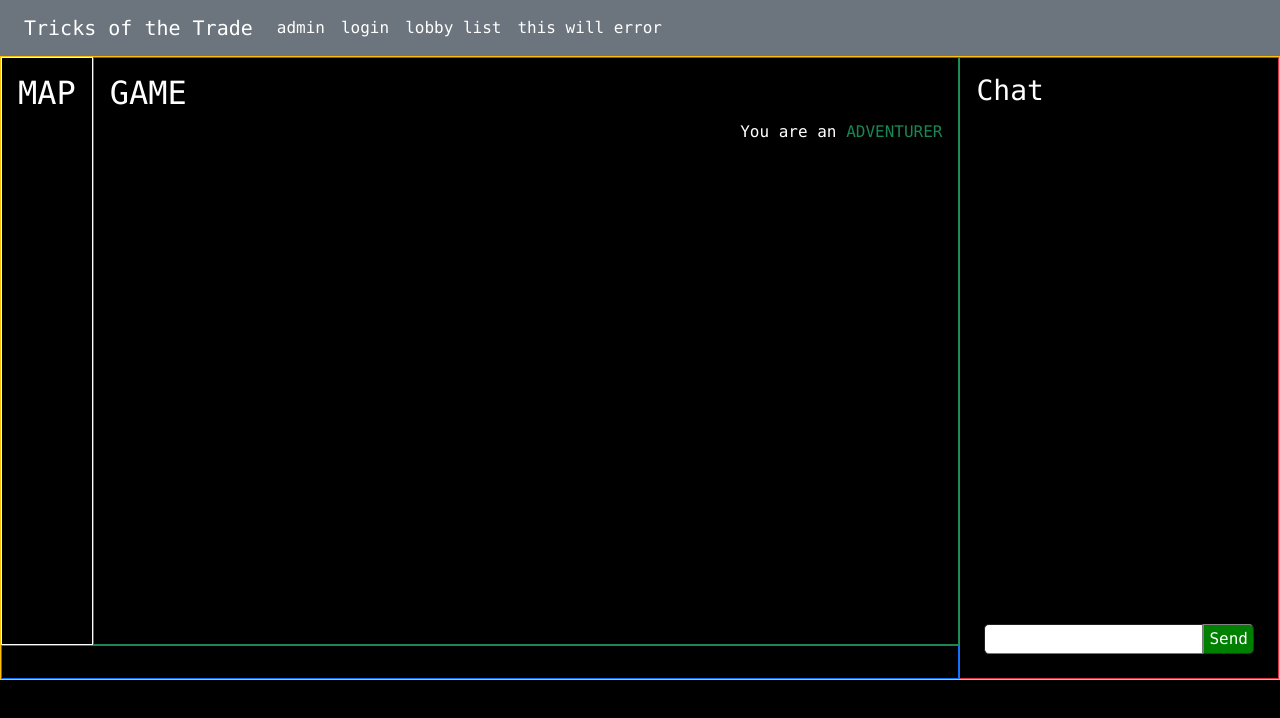
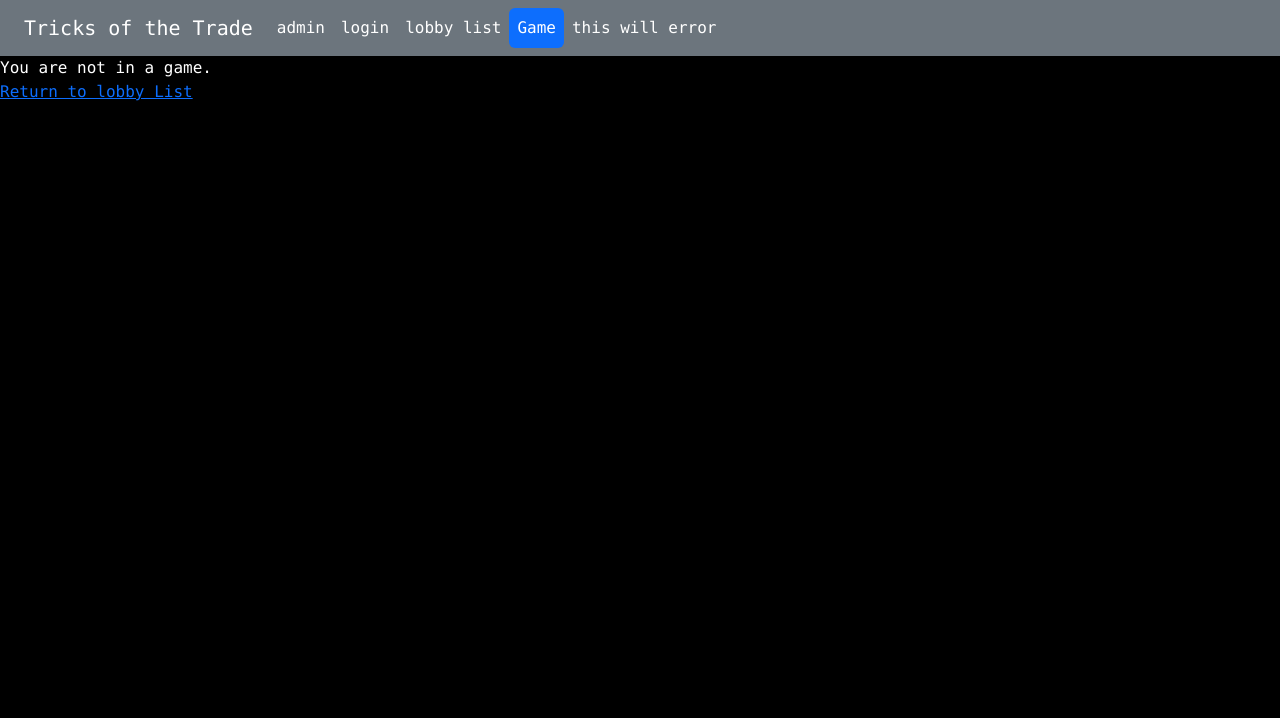
Before and after one commit to phinziegler/Senior-Project-Group-18, a React (Create React App) app: page /game in a window 1280 px wide. Shown: the top 718 px of the page. Built offline with nearby package versions, Linux system fonts and the light colour scheme.

Commit message:
sabotage front end

```diff
--- a/src/client/components/GamePage.tsx
+++ b/src/client/components/GamePage.tsx
@@ -11,6 +11,8 @@ import Chat from "./Chat";
 import { GET } from "../tools/fetch";
 import requestUrl from "../tools/requestUrl";
 import ServerRoutes from "../../shared/ServerRoutes";
+import { Link } from "react-router-dom";
+import GamePlayer from "./GamePlayer";
 
 interface GameProps {
     user: User | null
@@ -22,17 +24,21 @@ interface GameState {
     currentRoom: Room | null,
     players: string[];
     torchAssignments: string[];
+    traitors: string[],
     role: Role;
     sabotages: number;
     lobbyId: string;
     rows: number,
-    cols: number
+    cols: number,
+    sabotaging: boolean,
+    isSabotaged: Set<string>
 }
 
 export default class GamePage extends React.Component<GameProps, GameState> {
     constructor(props: GameProps) {
         super(props);
         this.state = {
+            traitors: [],
             rooms: [],
             exploredRooms: [],
             currentRoom: null,
@@ -43,10 +49,14 @@ export default class GamePage extends React.Component<GameProps, GameState> {
             lobbyId: "",
             rows: 0,
             cols: 0,
+            sabotaging: false,
+            isSabotaged: new Set()
         }
 
         this.wsConnectListener = this.wsConnectListener.bind(this);
 
+        this.sabotageEvent = this.sabotageEvent.bind(this);
+        this.unsabotageEvent = this.unsabotageEvent.bind(this);
         this.roleAssignEvent = this.roleAssignEvent.bind(this);
         this.boardUpdateEvent = this.boardUpdateEvent.bind(this);
         this.torchAssignEvent = this.torchAssignEvent.bind(this);
@@ -61,6 +71,8 @@ export default class GamePage extends React.Component<GameProps, GameState> {
     componentWillUnmount(): void {
         window.removeEventListener("wsConnect", this.wsConnectListener);
 
+        window.removeEventListener(GameEvent.SABOTAGE, this.sabotageEvent);
+        window.removeEventListener(GameEvent.UNSABOTAGE, this.unsabotageEvent);
         window.removeEventListener(GameEvent.ROLE_ASSIGN, this.roleAssignEvent);
         window.removeEventListener(GameEvent.BOARD_UPDATE, this.boardUpdateEvent);
         window.removeEventListener(GameEvent.TORCH_ASSIGN, this.torchAssignEvent);
@@ -75,6 +87,8 @@ export default class GamePage extends React.Component<GameProps, GameState> {
         // ADD EVENT LISTENERS
         window.addEventListener("wsConnect", this.wsConnectListener);
 
+        window.addEventListener(GameEvent.SABOTAGE, this.sabotageEvent);
+        window.addEventListener(GameEvent.UNSABOTAGE, this.unsabotageEvent);
         window.addEventListener(GameEvent.ROLE_ASSIGN, this.roleAssignEvent);
         window.addEventListener(GameEvent.BOARD_UPDATE, this.boardUpdateEvent);
         window.addEventListener(GameEvent.TORCH_ASSIGN, this.torchAssignEvent);
@@ -106,12 +120,24 @@ export default class GamePage extends React.Component<GameProps, GameState> {
     }
 
     roleAssignEvent(e: any) {
+        let sabotages;
         let isTraitor = e.detail.data.isTraitor;
+        let traitors;
+        try {
+            sabotages = e.detail.data.sabotages;
+            traitors = e.detail.data.traitors;
+        } catch {
+            console.log("innocent, did not get traitors list");
+        }
 
         if (isTraitor) {
             this.setState({
                 role: Role.TRAITOR
             });
+        }
+
+        if (traitors) {
+            this.setState({ traitors: traitors, sabotages: sabotages });
         }
     }
 
@@ -163,8 +189,28 @@ export default class GamePage extends React.Component<GameProps, GameState> {
         }
     }
 
+    sabotageEvent(e: any) {
+        if(!this.props.user) {
+            return;
+        }
+        if(e.detail.data.sabotager == this.props.user.username) {
+            return;
+        }
+        this.state.isSabotaged.add(e.detail.data.victim);
+    }
+
+    unsabotageEvent(e: any) {
+        if(!this.props.user) {
+            return;
+        }
+        if(e.detail.data.sabotager == this.props.user.username) {
+            return;
+        }
+        this.state.isSabotaged.delete(e.detail.data.victim);
+    }
+
     torchAssignEvent(e: any) {
-        // console.log(e.detail.data.torchAssignments);
+        this.setState({ torchAssignments: e.detail.data.torchAssignments });
     }
 
     viewRoomEvent(e: any) {
@@ -187,7 +233,6 @@ export default class GamePage extends React.Component<GameProps, GameState> {
     // Get the list of users for a lobby
     async getUsersLobby(lobbyId: string) {
         GET(requestUrl(ServerRoutes.GET_LOBBY_USERS(lobbyId))).then(res => res.json()).then((data: any) => {
-            console.log(data);
             this.setState({
                 players: data
             });
@@ -223,7 +268,7 @@ export default class GamePage extends React.Component<GameProps, GameState> {
                 if (rowIndex == 0) {
                     return;
                 }
-                if(!node) {
+                if (!node) {
                     rowElements1.push(<span key={`${rowIndex},${index}`}>{``.padStart(7, " ")}</span>);
                     return;
                 }
@@ -233,7 +278,7 @@ export default class GamePage extends React.Component<GameProps, GameState> {
 
             let rowElements2: JSX.Element[] = [];
             row.forEach((node: Room | null, index) => {
-                if(!node) {
+                if (!node) {
                     rowElements2.push(<span key={`${rowIndex},${index}`}>{``.padStart(7, " ")}</span>);
                     return;
                 }
@@ -253,7 +298,7 @@ export default class GamePage extends React.Component<GameProps, GameState> {
                 if (rowIndex == this.state.rooms.length - 1) {
                     return;
                 }
-                if(!node) {
+                if (!node) {
                     rowElements3.push(<span key={`${rowIndex},${index}`}>{``.padStart(7, " ")}</span>);
                     return;
                 }
@@ -405,7 +450,18 @@ export default class GamePage extends React.Component<GameProps, GameState> {
 
     // Tell the server to sabotage a player
     sabotage(victim: string) {
-        clientSocketManager?.send(MessageType.GAME, { action: UserAction.SABOTAGE, data: { victim: victim } });
+        if(!this.props.user) {
+            return;
+        }
+        clientSocketManager?.send(MessageType.GAME, { action: UserAction.SABOTAGE, data: { sabotager: this.props.user.username, victim: victim } });
+    }
+
+    // Unsabotage
+    unsabotage(victim: string) {
+        if(!this.props.user) {
+            return;
+        }
+        clientSocketManager?.send(MessageType.GAME, { action: UserAction.UNSABOTAGE, data: { sabotager: this.props.user.username, victim: victim } });
     }
 
     // Tell the server that you intend to view a room
@@ -418,13 +474,23 @@ export default class GamePage extends React.Component<GameProps, GameState> {
         let color = this.state.role == Role.INNOCENT ? "success" : "danger";
         let output: JSX.Element[] = [];
         this.state.players.forEach((player, index) => {
-            if (player == this.props.user?.username) {
-                output.push(<span className={`text-${color}`} key={index}>{player}</span>)
-                return;
-            }
             output.push(
-                <span key={index}>{player}</span>
-            )
+                <GamePlayer
+                    sabotagedList={this.state.isSabotaged}
+                    doSabotage={(victim) => this.sabotage(victim)}
+                    doUnsabotage={(victim) => this.unsabotage(victim)}
+                    changeSabotages={(amount: number) => {
+                        let sabotages = this.state.sabotages + amount;
+                        this.setState({ sabotages: sabotages });
+                    }}
+                    canSabotage={this.state.sabotaging}
+                    role={this.state.role}
+                    key={index}
+                    username={player}
+                    user={this.props.user}
+                    isTraitor={this.state.traitors.includes(player)}
+                    torchBearer={this.state.torchAssignments.includes(player)}
+                />);
         });
 
         return output;
@@ -437,16 +503,34 @@ export default class GamePage extends React.Component<GameProps, GameState> {
         let role = this.state.role == Role.INNOCENT ? "ADVENTURER" : "TRAITOR"
 
         return <>
-            <div className="position-relative">
-                <div style={{
-                    right: "0"
-                }} className="position-absolute">
+            <div className="text-center position-relative flex-grow-1">
+                {/* ROLE */}
+                <div style={{ right: "0" }} className="position-absolute">
                     <span>{phrase}</span><span className={`text-${color}`}>{role}</span>
                 </div>
+
+                {/* SABOTAGES */}
+                {this.isTraitor() && <div style={{ right: "0", bottom: "0" }} className="position-absolute">
+                    <button onClick={() => {
+                        if (this.state.sabotaging) {
+                            this.setState({ sabotaging: false });
+                            return;
+                        }
+                        this.setState({ sabotaging: true });
+                    }} className="btn btn-danger">SABOTAGE</button>
+                    <div className="text-danger small">Remaining: {this.state.sabotages}</div>
+                </div>}
+                <br />
+                {this.state.sabotaging && <div className="text-danger">Click on a torchbearer to sabotage their room clear.</div>}
             </div>
+
+
         </>
     }
 
+    isTraitor() {
+        return this.state.role == Role.TRAITOR;
+    }
 
     /*
         1. MAP
@@ -457,8 +541,16 @@ export default class GamePage extends React.Component<GameProps, GameState> {
         6. ??
     */
     render() {
+        if (this.state.exploredRooms.length == 0) {
+            return <>
+                <div>
+                    You are not in a game.
+                </div>
+                <Link replace to="/lobby-list">Return to lobby List</Link>
+            </>
+        }
+
         return (<>
-
             <div className="border border-warning w-100 mw-100">
                 <div className="d-flex w-100 h-100">
                     {/* NOT CHAT (vertical flex) */}
@@ -472,14 +564,14 @@ export default class GamePage extends React.Component<GameProps, GameState> {
                             </div>
 
                             {/* GAME */}
-                            <div className="border border-success flex-grow-1 p-3">
+                            <div className="border border-success flex-grow-1 p-3 d-flex flex-column">
                                 <h2>GAME</h2>
                                 {this.game()}
                             </div>
                         </div>
 
                         {/* PLAYERS */}
-                        <div className="border border-primary p-3 d-flex justify-content-around">
+                        <div className="border border-primary d-flex justify-content-around">
                             {this.players()}
                         </div>
                     </div>
--- /dev/null
+++ b/src/client/components/GamePlayer.tsx
@@ -0,0 +1,70 @@
+import React from "react"
+import User from "../../shared/User";
+import Role from "../../shared/Role";
+
+
+interface Props {
+    sabotagedList: Set<string>,
+    role: Role,
+    username: string,
+    user: User | null,
+    isTraitor: boolean,
+    torchBearer: boolean,
+    key?: number | string,
+    canSabotage: boolean,
+    doSabotage: (victim: string) => void;
+    doUnsabotage: (victim: string) => void;
+    changeSabotages: (_:number) => void;
+}
+
+interface State {
+    sabotaged: boolean
+}
+
+export default class GamePlayer extends React.Component<Props, State> {
+    constructor(props: Props) {
+        super(props);
+        this.state = {
+            sabotaged: false
+        }
+    }
+
+
+    sabotage() {
+        if (this.state.sabotaged) {
+            this.setState({
+                sabotaged: false
+            });
+            this.props.doUnsabotage(this.props.username);
+            this.props.changeSabotages(1);
+            return;
+        }
+        this.props.changeSabotages(-1);
+        this.props.doSabotage(this.props.username);
+        this.setState({
+            sabotaged: true
+        });
+    }
+
+    render(): React.ReactNode {
+        let isMe = this.props.username == this.props.user?.username;
+        let myColor = this.props.role == Role.INNOCENT ? "success" : "danger";
+        let color = this.props.isTraitor ? "danger" : ""
+        return <>
+            <div
+                style={{userSelect: "none", width: "200px", overflow: "none"}}
+                onClick={() => {
+                    if(!this.props.canSabotage || this.props.role == Role.INNOCENT || this.props.username == this.props.user?.username || this.props.isTraitor) {
+                        return;
+                    }
+                    this.sabotage();
+                }}
+                className={"py-3 text-center text-" + (isMe ? myColor : color)}>
+                {this.props.username}
+                {this.props.torchBearer && <span>️‍🔥</span>}
+                {this.state.sabotaged && <span>❌</span>}
+                {this.props.sabotagedList.has(this.props.username) && <span>❗</span>}
+            </div>
+        </>
+    }
+}
--- a/src/client/components/SideBar.tsx
+++ b/src/client/components/SideBar.tsx
@@ -51,7 +51,7 @@ export default class SideBar extends React.Component<SideBarProps, { pathName: s
                         {this.props.user ? this.link('user', `user/${this.props.user.username}`) : this.link("login", "login")}
                         {this.props.user && this.link("create lobby", "create-lobby")}
                         {this.link("lobby list", "/lobby-list")}
-                        {/* {this.link("GAME_TEST", "/game")} */}
+                        {this.link("Game", "/game")}
                         {this.props.lobby && this.link(this.props.lobby.name, `lobby/${this.props.lobby.id}`)}
                         {this.link("this will error", "/error")}
                     </Nav>
```
Also changed, not shown: src/server/game/GameState.ts (+6 -6 lines).
